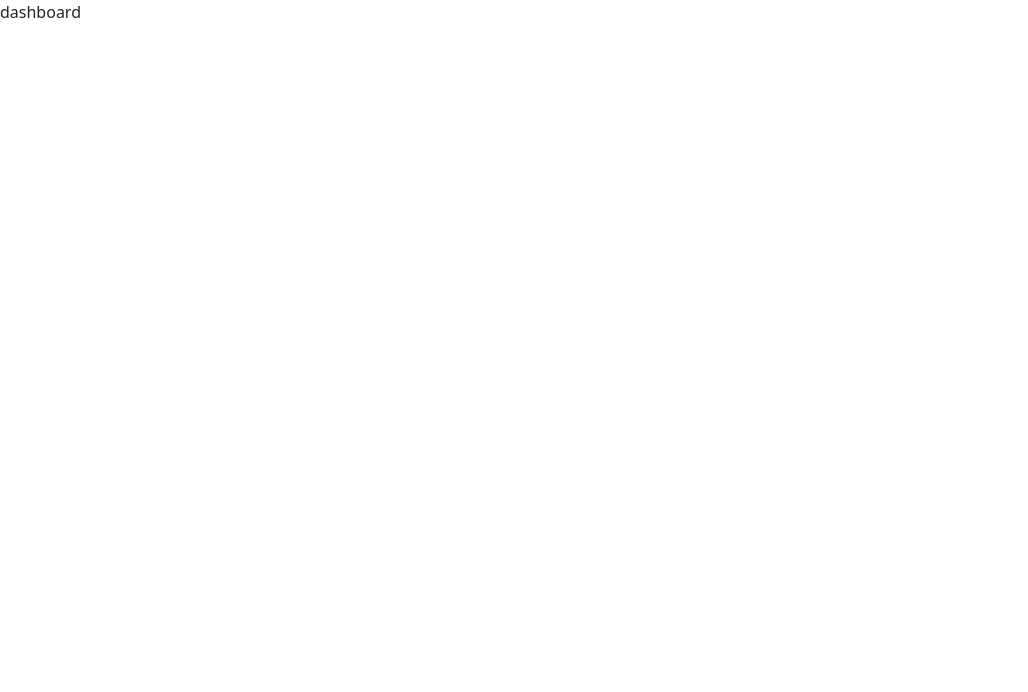
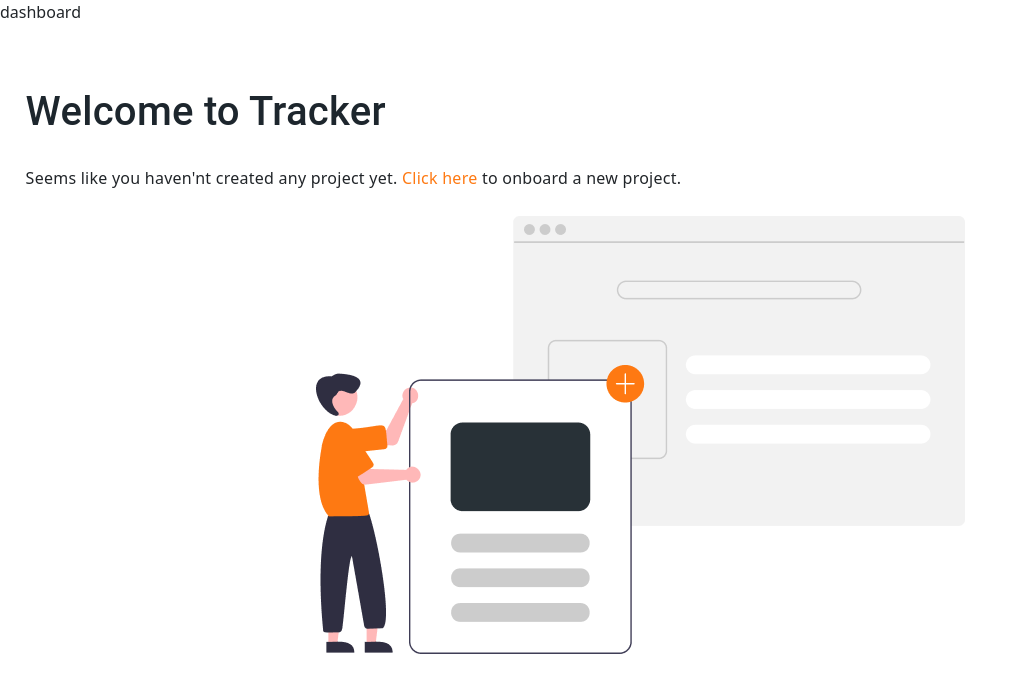
Before and after one commit to bhavikajain4/issue-tracker-react-final-assignment, a React (Create React App) app: page /dashboard in a window 1280 px wide. Shown: the top 692 px of the page, without its empty margins (0-1028 px from the left). Built offline with nearby package versions, Linux system fonts and the light colour scheme; sample sign-in values are in the browser's storage.

Commit message:
created no project component

```diff
--- a/src/Components/Dashboard/Dashboard.tsx
+++ b/src/Components/Dashboard/Dashboard.tsx
@@ -1,7 +1,13 @@
 import React from "react";
+import NoProject from "../NoProject/NoProject";
 
 function Dashboard() {
-  return <div>dashboard</div>;
+  return (
+    <div>
+      dashboard
+      <NoProject />
+    </div>
+  );
 }
 
 export default Dashboard;
--- a/src/Components/Login/Login.tsx
+++ b/src/Components/Login/Login.tsx
@@ -9,6 +9,9 @@ import "./Login.css";
 import Language from "../Language/Language";
 import { ErrorMessage, Field, Form, Formik } from "formik";
 import * as Yup from "yup";
+import { authActions } from "../redux/authSlice";
+
+import { useDispatch } from "react-redux";
 
 const Login = () => {
   const SignInSchema = Yup.object().shape({
@@ -22,6 +25,7 @@ const Login = () => {
     password: "",
   };
 
+  const dispatch = useDispatch();
   const { t } = useTranslation();
   const navigate = useNavigate();
   const [email, setEmail] = useState("");
@@ -56,7 +60,9 @@ const Login = () => {
               )
               .then((response: any) => {
                 console.log(response);
-                navigate("/dashboard");
+                localStorage.setItem("userId", response.data["userId"]);
+                window.location.href = "/dashboard";
+                dispatch(authActions.login());
               })
               .catch((error: any) => {
                 console.log(error.response.data["error"]);
--- /dev/null
+++ b/src/Components/NoProject/NoProject.css
@@ -0,0 +1,31 @@
+.text-home-no-project-page {
+  height: 40px;
+  left: 320px;
+  top: 134px;
+
+  font-family: "Roboto";
+  font-style: normal;
+  font-weight: bold;
+  font-size: 34px;
+  line-height: 40px;
+  letter-spacing: 0.25px;
+
+  color: #1d262d;
+  margin: 5% 2%;
+}
+.link-no-project-page {
+  text-decoration: none;
+}
+.link-no-project-page p {
+  display: inline;
+  color: #fe7912;
+}
+.paragraph-no-project-page {
+  margin-left: 2%;
+  letter-spacing: 0.25px;
+  margin-top: -2%;
+}
+.img-no-project-page {
+  display: flex;
+  margin: 2% auto 0 auto;
+}
--- /dev/null
+++ b/src/Components/NoProject/NoProject.tsx
@@ -0,0 +1,25 @@
+import React from "react";
+import { useTranslation } from "react-i18next";
+import { Link } from "react-router-dom";
+import Img from "../../assets/images/no_project.png";
+import "./NoProject.css";
+
+const NoProject = () => {
+  const { t } = useTranslation();
+  return (
+    <div>
+      <div className="text-home-no-project-page">
+        <h1>{t("Welcome to Tracker")}</h1>
+      </div>
+      <p className="paragraph-no-project-page">
+        {t("Seems like you haven'nt created any project yet.")}
+        <Link to="/create_project" className="link-no-project-page">
+          <p> {t("Click here")} </p>
+        </Link>
+        {t("to onboard a new project.")}
+      </p>
+      <img src={Img} alt="" className="img-no-project-page " />
+    </div>
+  );
+};
+export default NoProject;
```
Also changed, not shown: src/assets/images/no_project.png (added).
